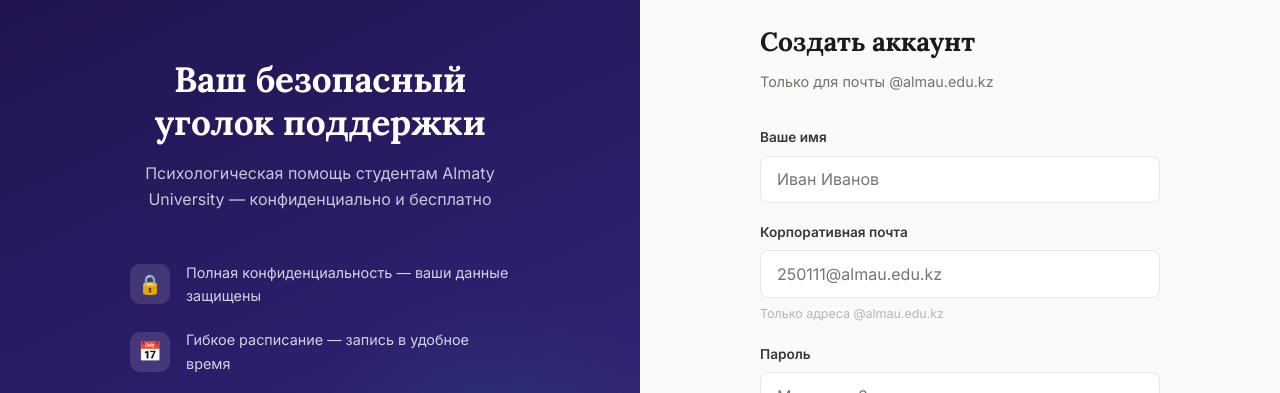
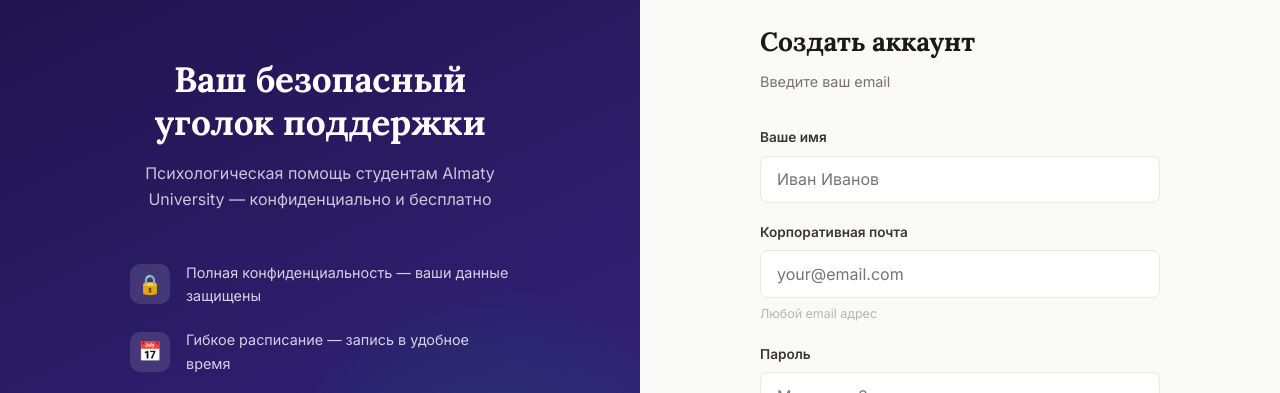
Before and after one commit to kredo1323/almaupsych, a website: page public/register.html in a window 1280 px wide. Shown: the part 122-515 px from the top of the page. Drawn offline with Linux system fonts and the light colour scheme.

Commit message:
fix: allow any email on registration

```diff
--- a/public/register.html
+++ b/public/register.html
@@ -37,7 +37,7 @@
     <div class="auth-form-container">
       <div class="auth-logo">AlmauPsych<span class="dot">.</span></div>
       <h1>Создать аккаунт</h1>
-      <p class="subtitle">Только для почты @almau.edu.kz</p>
+      <p class="subtitle">Введите ваш email</p>
 
       <div class="error-msg" id="error-msg"></div>
       <div class="success-msg" id="success-msg"></div>
@@ -49,8 +49,8 @@
         </div>
         <div class="form-group">
           <label>Корпоративная почта</label>
-          <input type="email" id="email" placeholder="250111@almau.edu.kz" required>
-          <div class="hint">Только адреса @almau.edu.kz</div>
+          <input type="email" id="email" placeholder="your@email.com" required>
+          <div class="hint">Любой email адрес</div>
         </div>
         <div class="form-group">
           <label>Пароль</label>
@@ -91,7 +91,6 @@
 
     errEl.className = 'error-msg';
     if (password !== password2) { errEl.textContent = 'Пароли не совпадают'; errEl.className = 'error-msg show'; return; }
-    if (!email.endsWith('@almau.edu.kz')) { errEl.textContent = 'Используйте корпоративную почту @almau.edu.kz'; errEl.className = 'error-msg show'; return; }
 
     btn.textContent = 'Регистрация...'; btn.disabled = true;
     try {
```
